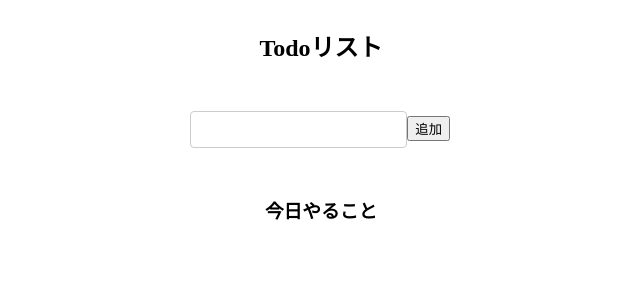
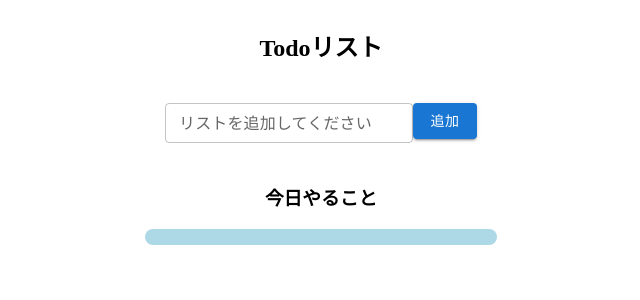
Before and after one commit to Matsuyama01/TodoList, a React (Create React App) app: page / in a window 1280 px wide. Shown: the top 300 px of the page, without its empty margins (319-959 px from the left). Built offline with nearby package versions, Linux system fonts and the light colour scheme; the HTML template or start-up script is replaced by a standard one.

Commit message:
既存の機能をMUIに移行、削除機能を実装

```diff
--- a/src/App.tsx
+++ b/src/App.tsx
@@ -1,5 +1,13 @@
 import React, { useState } from 'react';
 import './main.css';
+import TextField from '@mui/material/TextField';
+import Button from '@mui/material/Button';
+import List from '@mui/material/List';
+import ListItem from '@mui/material/ListItem';
+import ListItemText from '@mui/material/ListItemText';
+import Divider from '@mui/material/Divider';
+import IconButton from '@mui/material/IconButton';
+import DeleteIcon from '@mui/icons-material/Delete';
 
 const App: React.FC = () => {
   //入力欄のリストを保存するための状態
@@ -20,28 +28,68 @@ const App: React.FC = () => {
     setInputValue(''); // 入力欄をクリア
   };
 
+  // リストからアイテムを削除する関数
+  const handleDelete = (indexToRemove: number) => {
+    setList((currentList) =>
+      currentList.filter((_, index) => index !== indexToRemove)
+    );
+  };
+
   return (
     <div className='App'>
       <div>
         <h2 className='title'>Todoリスト</h2>
         <form onSubmit={handleSubmit} className='form'>
-          <input
-            type='text'
+          {/* MUIのテキスト欄を使用 */}
+          <TextField
+            id='outlined-basic'
+            label='リストを追加してください'
+            variant='outlined'
+            size='small'
             onChange={handleChange}
             value={inputValue}
-            className='inputtext'
           />
-          <input type='submit' value='追加' className='buttun' />
+          <Button
+            type='submit'
+            variant='contained'
+            color='primary'
+            className='button'
+          >
+            追加
+          </Button>
         </form>
         <h3 className='listTitle'>今日やること</h3>
-        <ul>
+
+        {/* ここにテキスト欄からのリストを受け取る */}
+        <List
+          sx={{
+            width: '100%',
+            bgcolor: 'lightblue',
+            borderRadius: '16px',
+            overflow: 'hidden',
+          }}
+        >
+          {/* テキスト欄を表示 */}
           {list.map((item, index) => (
-            <li key={index} className='list'>
-              {item}
-              {/* リストの各項目を表示 */}
-            </li>
+            <React.Fragment key={index}>
+              {/* 削除機能 */}
+              <ListItem
+                secondaryAction={
+                  <IconButton
+                    edge='end'
+                    aria-label='delete'
+                    onClick={() => handleDelete(index)}
+                  >
+                    <DeleteIcon />
+                  </IconButton>
+                }
+              >
+                <ListItemText primary={item} />
+              </ListItem>
+              {index < list.length - 1 && <Divider />}
+            </React.Fragment>
           ))}
-        </ul>
+        </List>
       </div>
     </div>
   );
```
